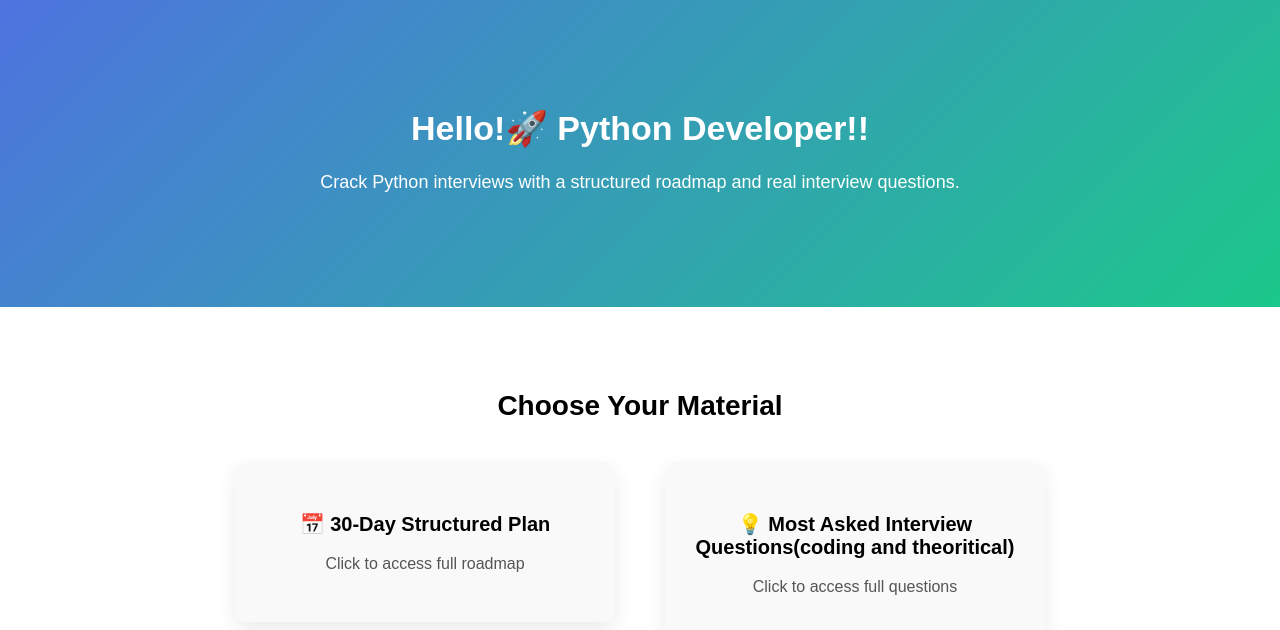
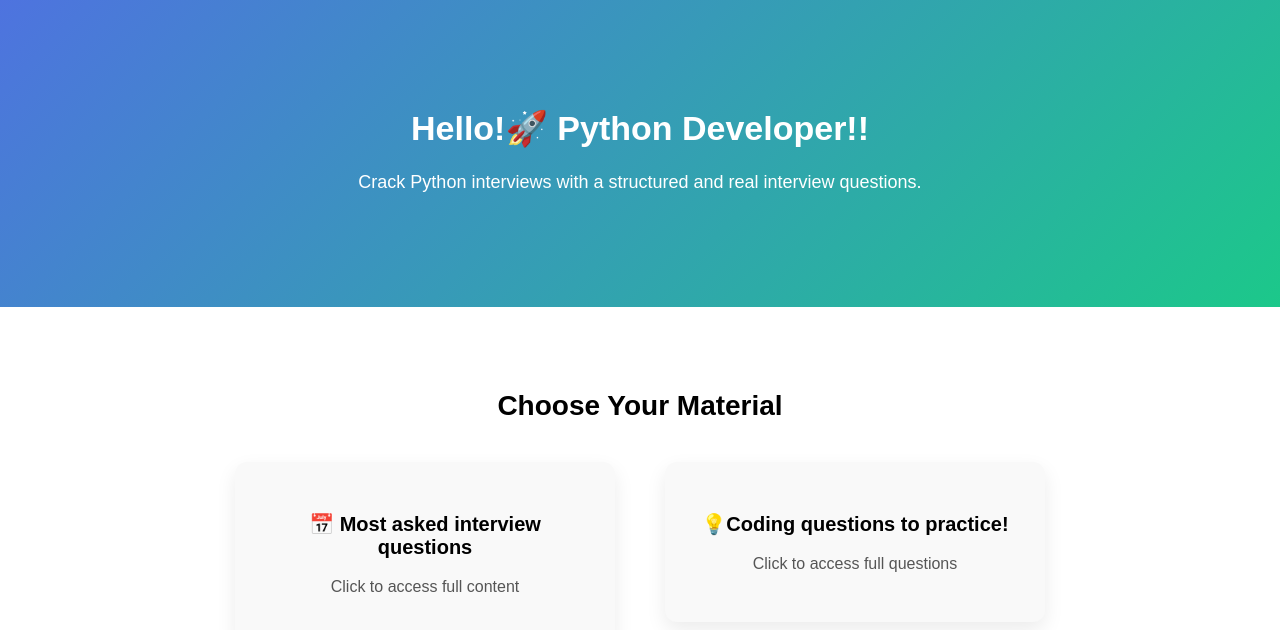
Before and after one commit to Sinchana148/python-road, a React (Create React App) app: page / in a window 1280 px wide. Shown: the top 630 px of the page. Built offline with nearby package versions, Linux system fonts and the light colour scheme.

Commit message:
Updated payment link and content

```diff
--- a/src/App.js
+++ b/src/App.js
@@ -15,7 +15,7 @@
       <section className="hero">
         <h1>Hello!🚀 Python Developer!!</h1>
         <p>
-          Crack Python interviews with a structured roadmap and real
+          Crack Python interviews with a structured and real
           interview questions.
         </p>
       </section>
@@ -27,14 +27,14 @@
 
           <Link to="/roadmap" className="card-link">
             <div className="card">
-              <h3>📅 30-Day Structured Plan</h3>
-              <p>Click to access full roadmap</p>
+              <h3>📅 Most asked interview questions</h3>
+              <p>Click to access full content</p>
             </div>
           </Link>
 
           <Link to="/questions" className="card-link">
             <div className="card">
-              <h3>💡 Most Asked Interview Questions(coding and theoritical)</h3>
+              <h3>💡Coding questions to practice!</h3>
               <p>Click to access full questions</p>
             </div>
           </Link>
```
